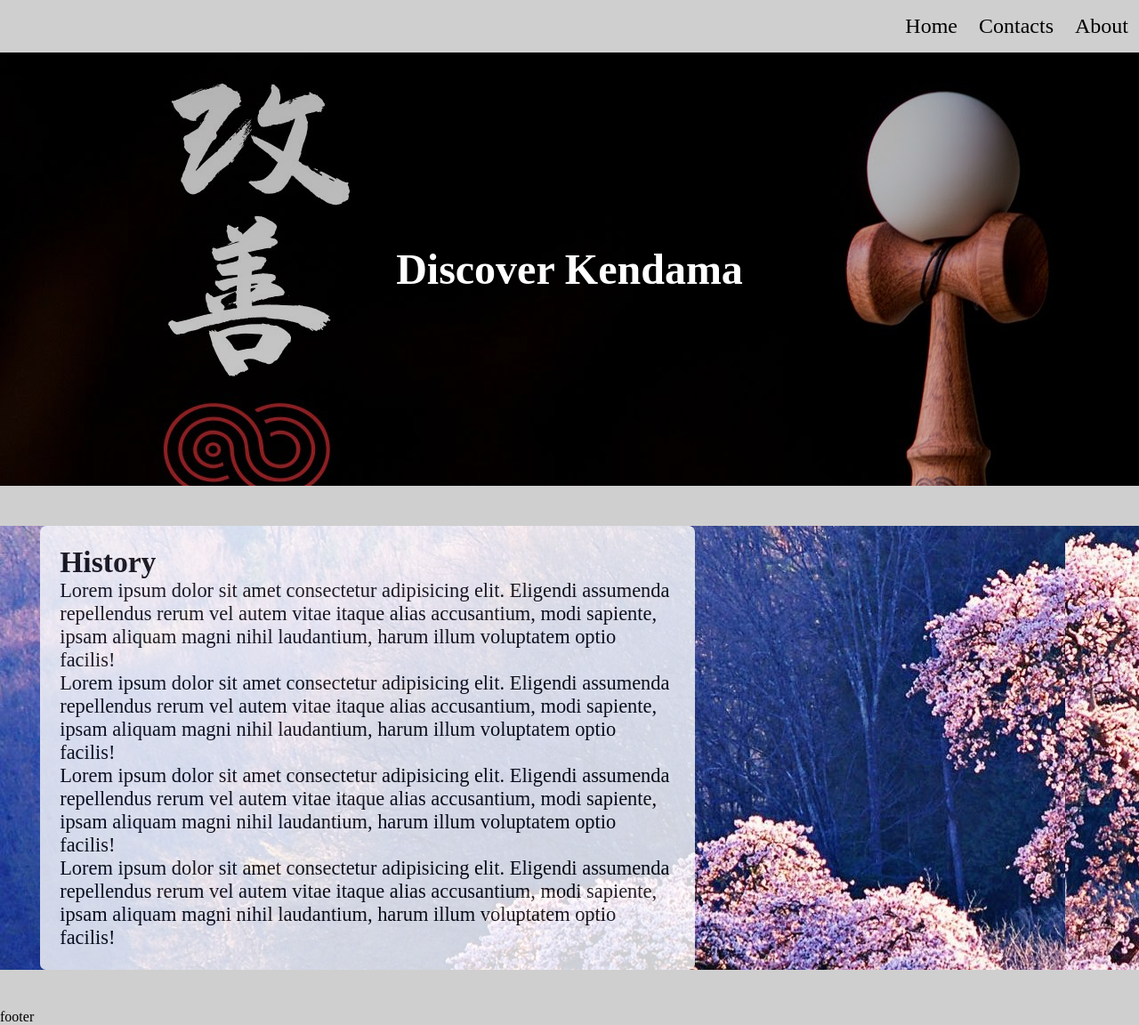
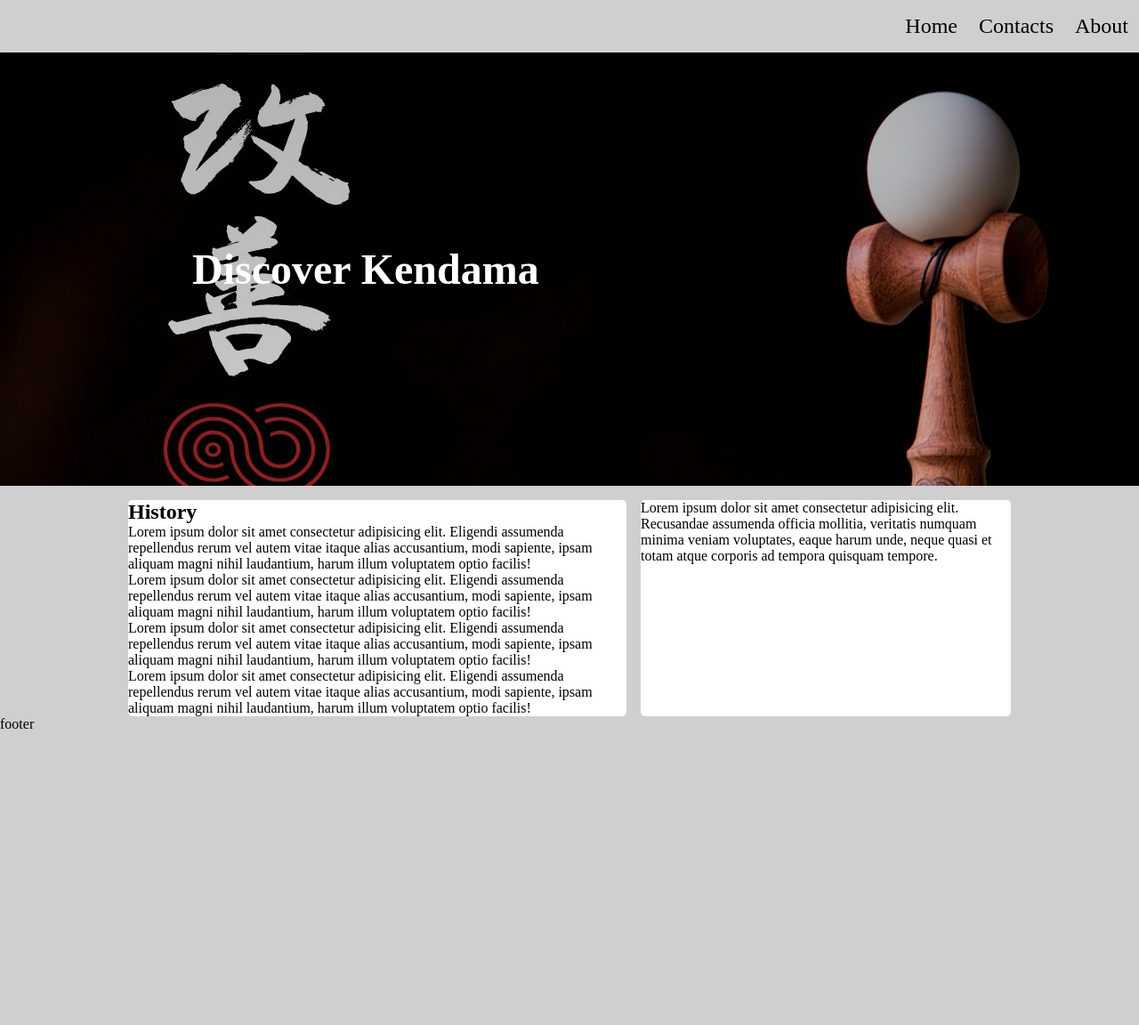
Before and after one commit to HaniSinnoBG/su-css-advanced-2019, a Jekyll site: the page built from index.html, in a window 1280 px wide. Shown: the whole page at 89% size. Built offline with Jekyll 4.4.1, drawn with Linux system fonts in a browser that asks for light colours; after the commit the page ends 900 px from its top, so only the background shows below that.

Commit message:
added css grid

```diff
--- a/css/styles.css
+++ b/css/styles.css
@@ -66,8 +66,8 @@ justify-content: flex-end;
   background-size: cover;
   color: white;
 
-    display: flex;
-    justify-content: center;
+
+
     padding: 9em;
     font-size: 1.5em;
 
@@ -76,25 +76,37 @@ justify-content: flex-end;
 
 }
 .main-info{
-    width: 90%;
+
     margin:  auto;
     font-size: 1.4em;
     background-image: url("{{site.base-url}}/images/background.jpg");
-    margin: 2em;
+
 }
 .div1{
 
-    width: 60%;
+
     background-color: white;
-    padding: 1em;
+
     border-radius: 0.3em;
-    opacity: 80%;
+    grid-area: main;
 
 }
 .cover{
+    grid-area: header;
+}
+
+.div2{
+    grid-area: nav;
+    background-color: white;
+
+    border-radius: 0.3em;
+}
+.wrapper{
+    display: grid;
+    grid-template-columns: repeat(9,1fr) ;
+    grid-template-areas:
+      "header  header header  header header  header header  header header "
+      " . main main main main     nav nav nav .  ";
+      grid-gap: 1em;
 
 }
-.content{
-    background-image: url("{{site.base-url}}/images/background.jpg");
-
-}
--- a/index.html
+++ b/index.html
@@ -14,13 +14,13 @@ layout: main
     <title>{{ site.title }}</title>
 </head>
 <body>
-
+    <div class="wrapper">
         <div class="cover">
             <H1>Discover Kendama</H1>
         </div>
-    <div class="content">
 
-            <div class="main-info">
+
+
         <div class="div1">
             <h2>History</h2>
             <p>Lorem ipsum dolor sit amet consectetur adipisicing elit. Eligendi assumenda repellendus rerum vel autem vitae itaque alias accusantium, modi sapiente, ipsam aliquam magni nihil laudantium, harum illum voluptatem optio facilis!</p>
@@ -29,9 +29,10 @@ layout: main
             <p>Lorem ipsum dolor sit amet consectetur adipisicing elit. Eligendi assumenda repellendus rerum vel autem vitae itaque alias accusantium, modi sapiente, ipsam aliquam magni nihil laudantium, harum illum voluptatem optio facilis!</p>
         </div>
         <div class="div2">
-
+                    <p>Lorem ipsum dolor sit amet consectetur adipisicing elit. Recusandae assumenda officia mollitia, veritatis numquam minima veniam voluptates, eaque harum unde, neque quasi et totam atque corporis ad tempora quisquam tempore.</p>
         </div>
     </div>
+
 
     </div>
 </body>
```
Lines whose indentation alone changed are shown as unchanged.
